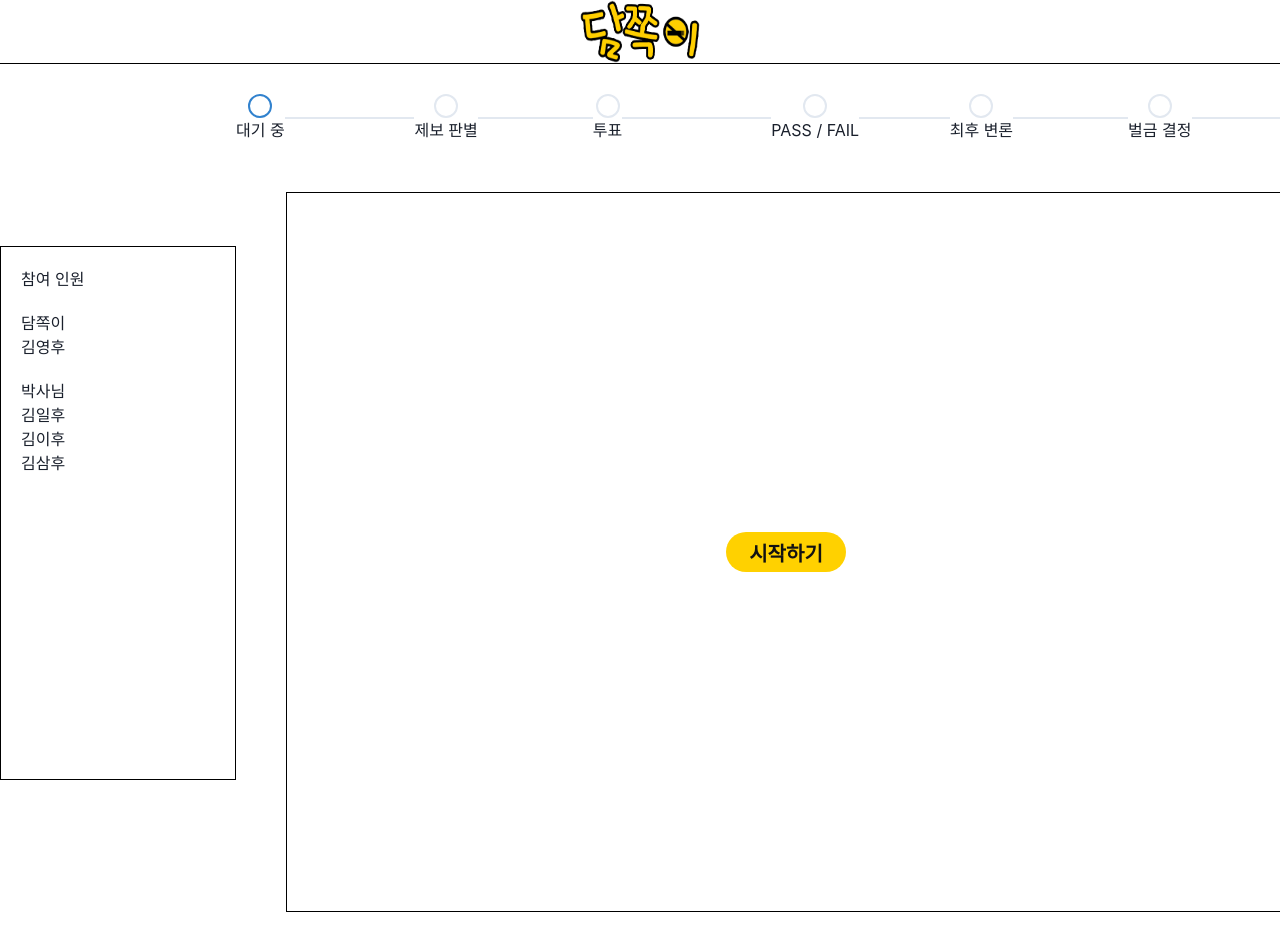
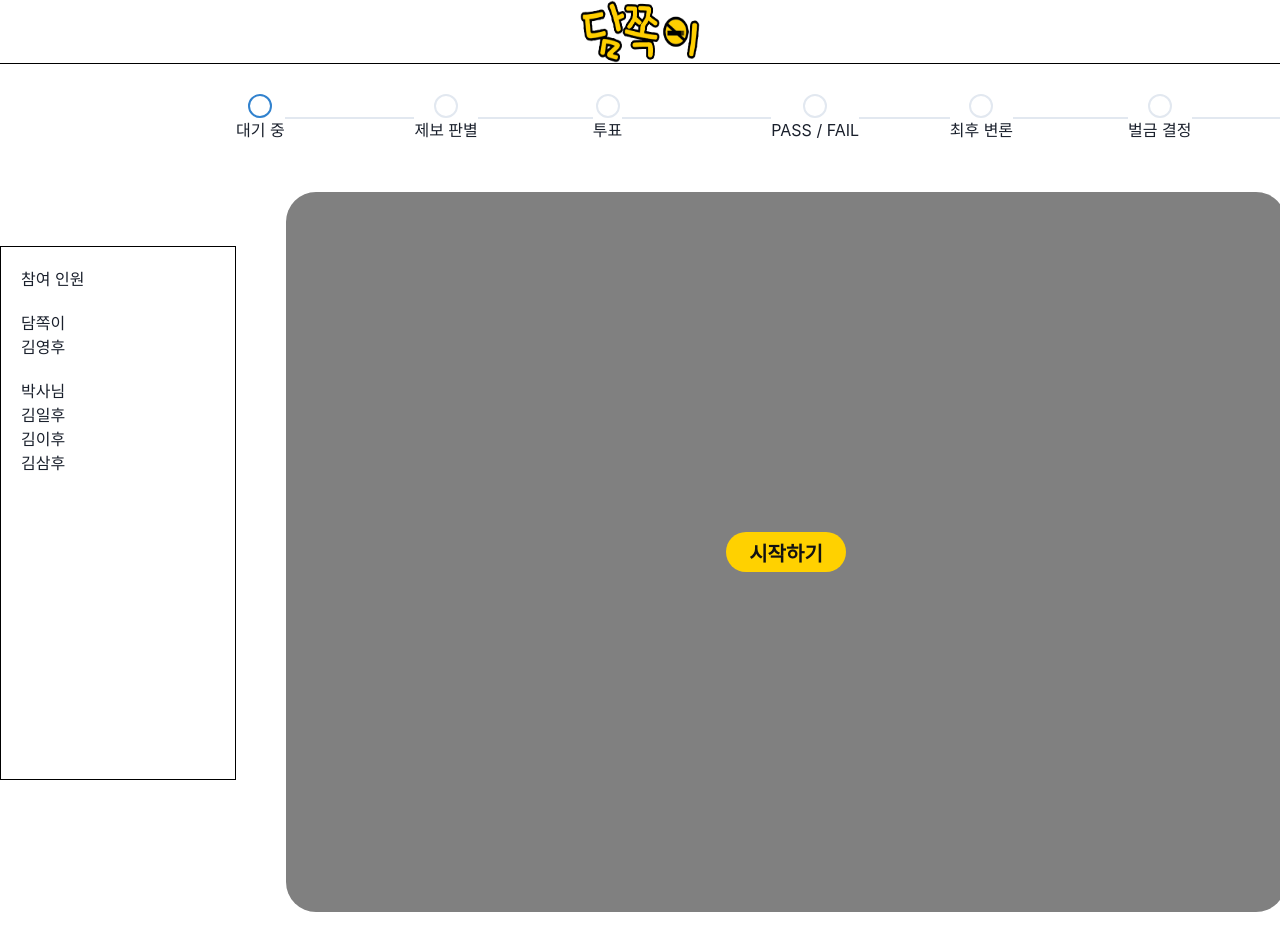
Before and after one commit to damjjok/damjjok, a React (Create React App) app in the folder client/: page /truth-room in a window 1280 px wide. Shown: the top 950 px of the page. Built offline with nearby package versions, Linux system fonts and the light colour scheme.

Commit message:
Fix: MainFrameComponent 배경 색 변경 및 radius 적용

```diff
--- a/client/src/pages/truth-room/middle-component/center-component/main-frame-component/MainFrameComponent.style.js
+++ b/client/src/pages/truth-room/middle-component/center-component/main-frame-component/MainFrameComponent.style.js
@@ -6,6 +6,7 @@ export const Wrapper = styled.div`
     align-items: center;
     width: 1000px;
     height: 720px;
-    border: 1px solid black;
     margin: 50px;
+    background-color: grey;
+    border-radius: 30px;
 `;
```
